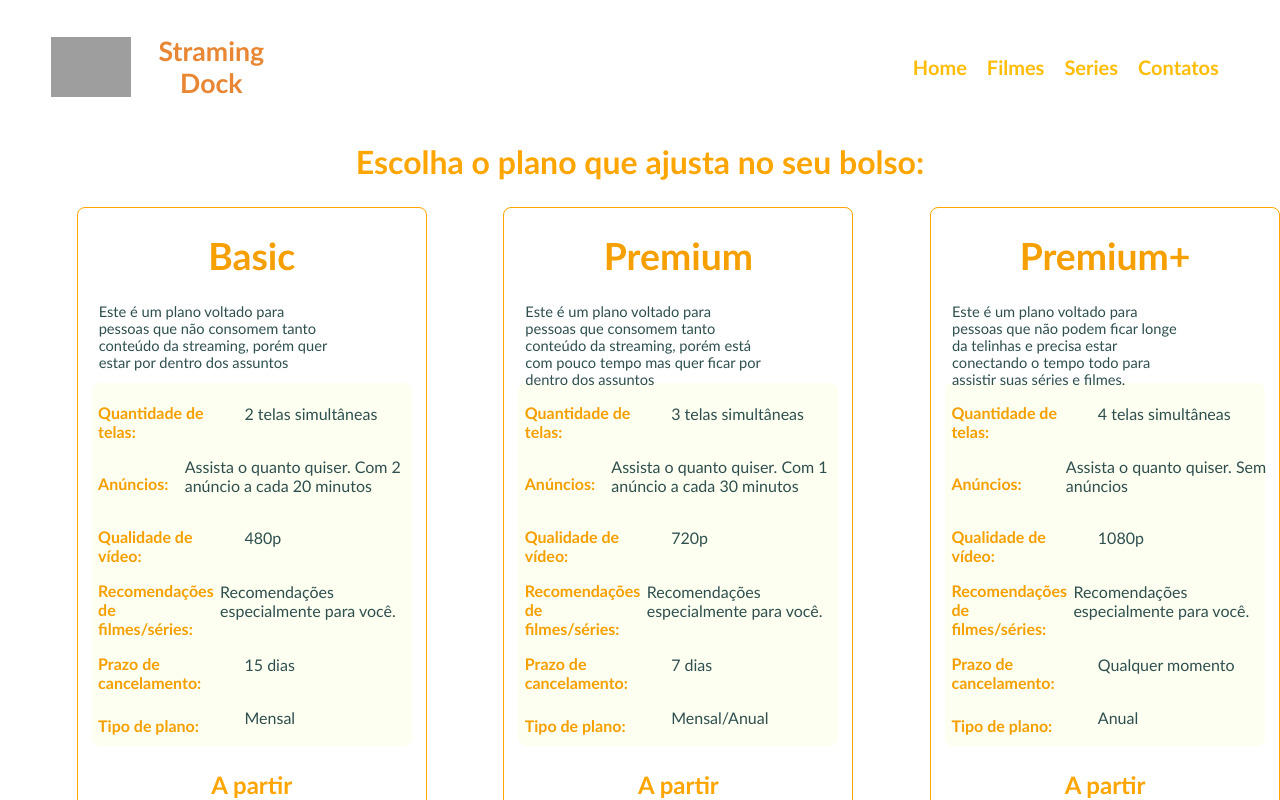
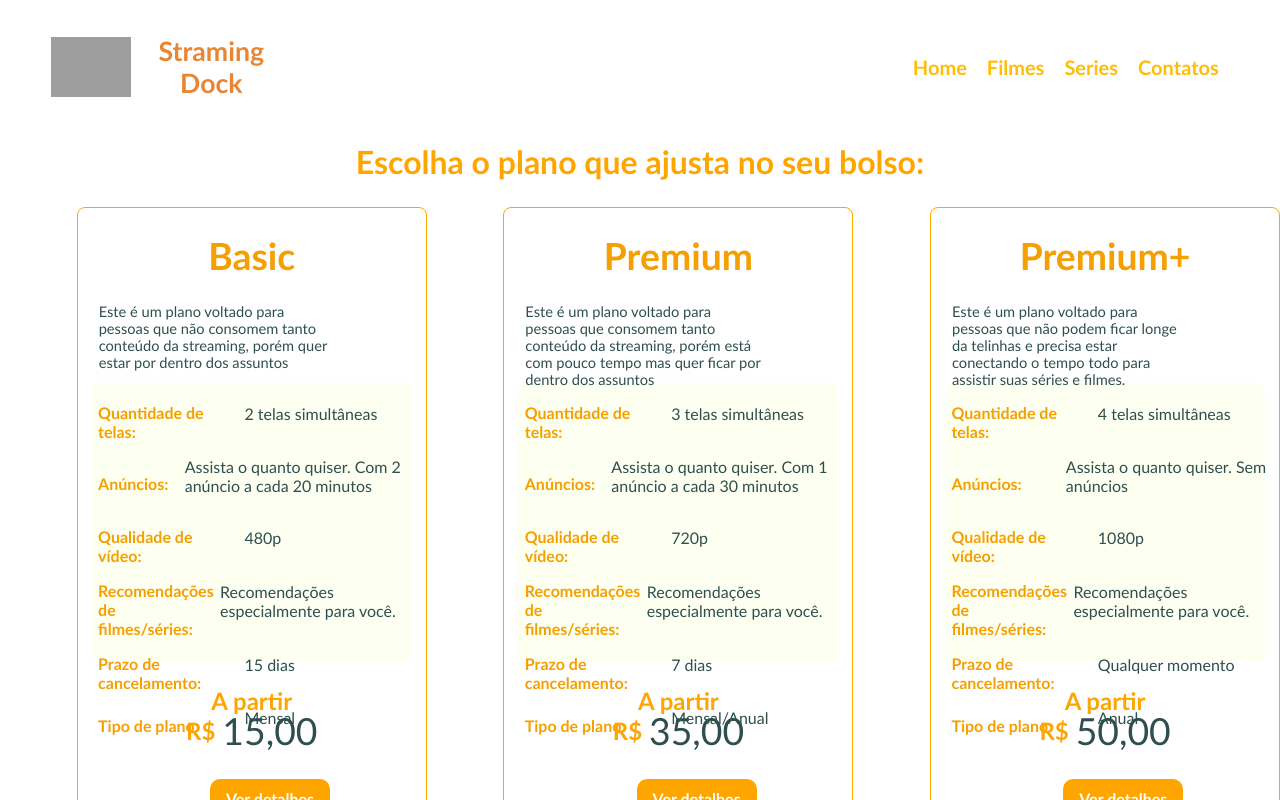
Before and after one commit to JonissonGomes/globotech-react, a React (Create React App) app in the folder streaming-academy/: page / in a window 1280 px wide. Shown: the top 800 px of the page. Built offline with nearby package versions, Linux system fonts and the light colour scheme; grey boxes are pictures that could not be loaded.

Commit message:
Ajustando altura e reorganizando estilizações

```diff
--- a/streaming-academy/src/pages/Home/index.css
+++ b/streaming-academy/src/pages/Home/index.css
@@ -35,6 +35,7 @@
 }
 
 .containerInformations {
+    height: 34vh;
     margin-top: 0;
     background-color: rgb(253, 255, 240);
     padding-top: 1%;
@@ -73,9 +74,18 @@
 
 .labelPrice {
     color: orange;
+    height: 6px;
     font-weight: 700;
     font-size: 18pt;
     margin-bottom: 0;
+}
+
+.contentPrice {
+    display: flex;
+    justify-content: center;
+    align-items: center;
+    margin-top: 2%;
+    height: 8vh;
 }
 
 .cifra {
@@ -91,11 +101,6 @@
     margin-left: 2%;
 }
 
-.contentPrice {
-    display: flex;
-    justify-content: center;
-    align-items: center;
-}
 
 .buttonGeneric {
     background-color: orange;
```
